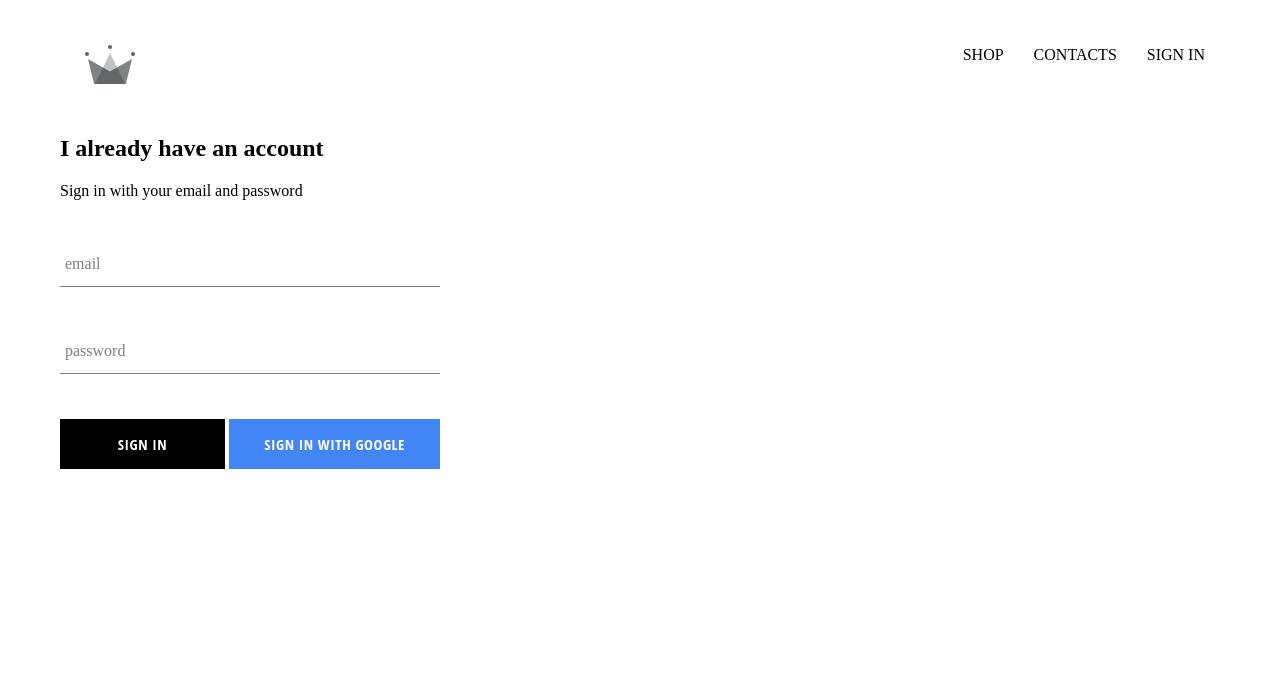
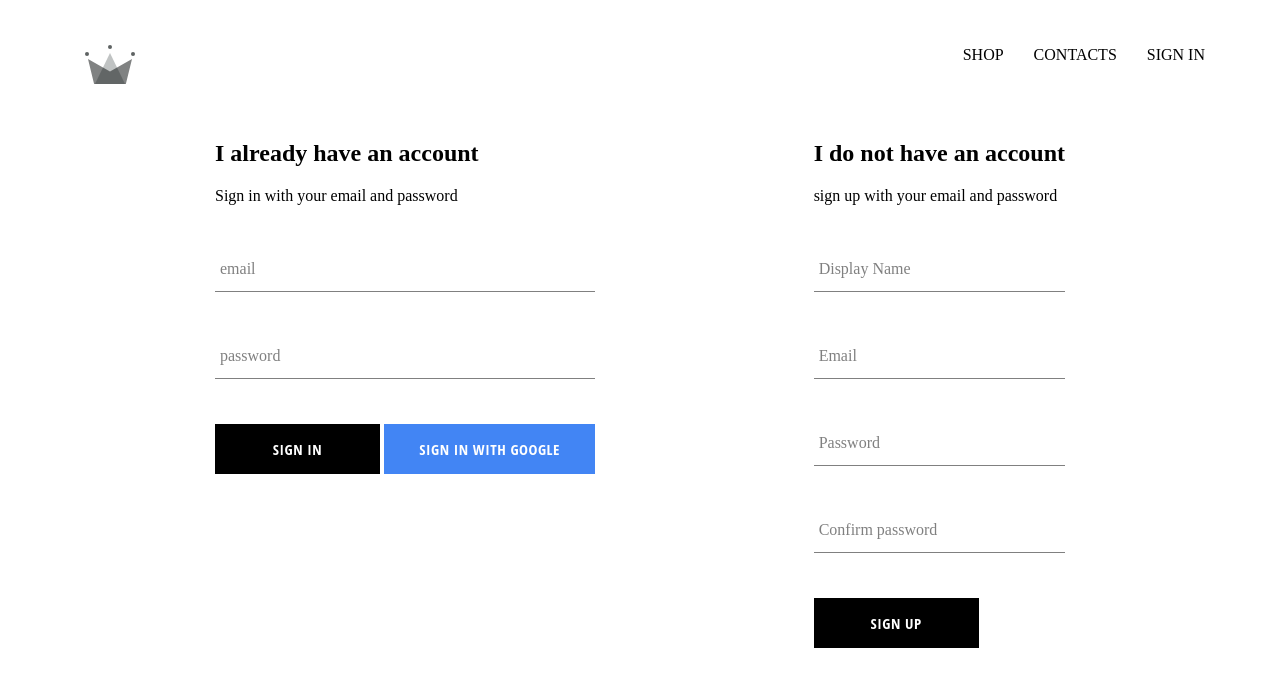
Before and after one commit to tarun9142/crwn-clothing, a React (Create React App) app: page /signin in a window 1280 px wide. Shown: the top 686 px of the page. Built offline with nearby package versions, Linux system fonts and the light colour scheme; no server answers; the HTML template or start-up script is replaced by a standard one.

Commit message:
implemented firebase utils, included ability to store authenticated user into our firestore database

```diff
--- a/src/App.js
+++ b/src/App.js
@@ -5,7 +5,11 @@
 import ShopPage from './pages/shop/shop.component';
 import Header from './components/header/header.component';
 import AuthenticationPage from './pages/authentication/authentication.component';
-import { auth } from '../src/firebase/firebase.utils'
+
+
+import { auth, createUserProfileDocument } from '../src/firebase/firebase.utils';
+
+
 import './App.css';
 
 
@@ -21,10 +25,23 @@
   unsubscribeFromAuth = null;
 
   componentDidMount() {
-    this.unsubscribeFromAuth = auth.onAuthStateChanged(user => {
-      this.setState({ currentUser: user });
+    this.unsubscribeFromAuth = auth.onAuthStateChanged( async userAuth => {
+       if(userAuth){
+         const userRef = await createUserProfileDocument(userAuth);
 
-      console.log(user);
+         userRef.onSnapshot(snapshot => {
+           this.setState({
+             currentUser: {
+               id:snapshot.id,
+               ...snapshot.data()
+             }
+           });
+           console.log(this.state);
+         })
+       }
+       else{
+         this.setState({currentUser: userAuth});
+       }
     });
   }
 
--- /dev/null
+++ b/src/components/sign-up/sign-up.component.jsx
@@ -0,0 +1,101 @@
+import React from 'react';
+
+import CustomButton from '../custom-button/custom-button.component';
+import FormInput from '../form-input/form-input.component';
+
+import {auth , createUserProfileDocument} from '../../firebase/firebase.utils';
+
+class SignUp extends React.Component{
+    constructor(){
+        super();
+
+        this.state= {
+            displayName:'',
+            email:'',
+            password:'',
+            confirmPassword:''
+        };
+    }
+
+    handleSubmit = async event => {
+        event.preventDefault();
+
+        const { displayName, email, password, confirmPassword } = this.state;
+
+        if(password !== confirmPassword){
+            alert("password don't match");
+            return;
+        }
+
+        try{
+            const {user} = await auth.createUserWithEmailAndPassword(email, password);
+
+            await createUserProfileDocument(user , {displayName});
+
+            this.state= {
+                displayName:'',
+                email:'',
+                password:'',
+                confirmPassword:''
+            };
+
+        } catch(error){
+            console.log(error);
+        };
+    }
+
+    handleChange = event => {
+    const { name, value } = event.target;
+
+    this.setState({[name] : value });
+
+    };
+
+    render(){
+        const { displayName, email, password, confirmPassword} = this.state;
+        return(
+            <div className='sign-up'>
+            <h2>I do not have an account</h2>
+            <span>sign up with your email and password</span>
+            <form className='sign-up-form' onSubmit={this.handleSubmit}>
+                <FormInput
+                    type='text'
+                    name='displayName'
+                    value={displayName}
+                    onChange= {this.handleChange}
+                    label='Display Name'
+                    required
+                />
+                <FormInput
+                    type='text'
+                    name='email'
+                    value={email}
+                    onChange= {this.handleChange}
+                    label='Email'
+                    required
+                />
+                <FormInput
+                    type='password'
+                    name='password'
+                    value={password}
+                    onChange= {this.handleChange}
+                    label='Password'
+                    required
+                />
+                <FormInput
+                    type='password'
+                    name='confirmPassword'
+                    value={confirmPassword}
+                    onChange= {this.handleChange}
+                    label='Confirm password'
+                    required
+                />
+                <CustomButton type= 'submit'>SIGN UP</CustomButton>
+            </form>
+        </div>
+        )
+    }
+
+}
+
+export default SignUp;
--- a/src/firebase/firebase.utils.js
+++ b/src/firebase/firebase.utils.js
@@ -13,6 +13,38 @@
         measurementId: "G-XB5VKP4MHJ"
 };
 
+export const createUserProfileDocument = async (userAuth, additionalData) => {
+
+        if(!userAuth) return;
+
+        const userRef = firestore.doc(`users/${userAuth.uid}`);
+
+        const snapShot = await userRef.get();
+
+
+        if(!snapShot.exists){
+           const {displayName, email } = userAuth;
+           const createdAt = new Date();
+
+           try{
+                   await userRef.set({
+                           displayName,
+                           email,
+                           createdAt,
+                           ...additionalData
+                   })
+           }
+           catch(error){
+                   console.log('error creating user', error.message)
+           }
+
+        }
+
+        return userRef;
+
+};
+
+
 firebase.initializeApp(config);
 
 export const auth = firebase.auth();
--- a/src/pages/authentication/authentication.component.jsx
+++ b/src/pages/authentication/authentication.component.jsx
@@ -1,12 +1,14 @@
 import React from 'react';
 
 import SignIn from '../../components/sign-in/sign-in.component';
+import SignUp from '../../components/sign-up/sign-up.component';
 
 import './authentication.styles.scss';
 
 const AuthenticationPage = () => (
     <div className='authentication'>
         <SignIn/>
+        <SignUp/>
     </div>
 );
 
--- a/src/pages/authentication/authentication.styles.scss
+++ b/src/pages/authentication/authentication.styles.scss
@@ -0,0 +1,6 @@
+.authentication{
+    width: 850px;
+    display: flex;
+    justify-content: space-between;
+    margin: 30px auto;
+}
```
Also changed, not shown: src/components/sign-up/sign-up.styles.scss (added, +9 -0 lines).
